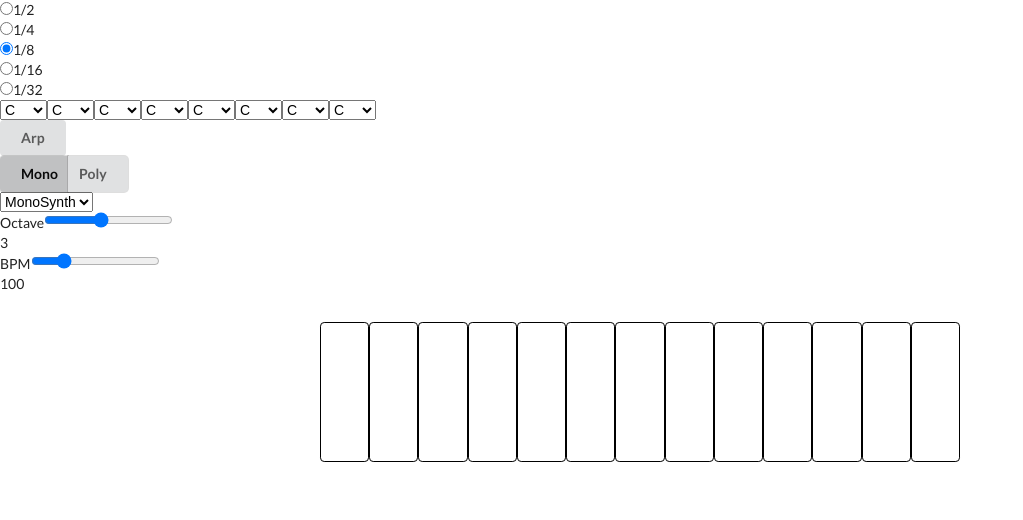
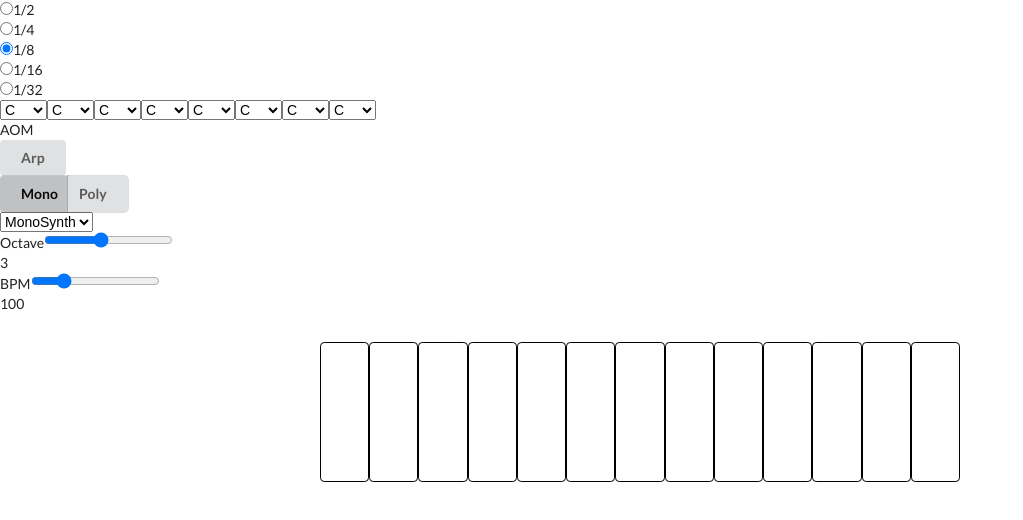
Before and after one commit to hoshikitsunoda/react-synth, a React (Create React App) app: page / in a window 1280 px wide. Shown: the top 520 px of the page, without its empty margins (0-1023 px from the left). Built offline with nearby package versions, Linux system fonts and the light colour scheme.

Commit message:
added octave state and imported ArpeggiatorOctaveMeter in Arpeggiator component #9

```diff
--- a/src/components/Arpeggiator.js
+++ b/src/components/Arpeggiator.js
@@ -1,4 +1,6 @@
 import React, { Component } from 'react'
+import ArpeggiatorOctaveMeter from './ArpeggiatorOctaveMeter'
+
 import { notes, noteLengthValue } from '../constants/Constants'
 
 class Arpeggiator extends Component {
@@ -75,6 +77,7 @@ class Arpeggiator extends Component {
       <div>
         <div className="noteLength">{noteLengthList}</div>
         <div className="sequence">{sequence}</div>
+        <ArpeggiatorOctaveMeter />
         <button
           onClick={this.onClick}
           className={`ui toggle button ${this.state.active ? ' active' : ''}`}
--- a/src/components/ArpeggiatorOctaveMeter.js
+++ b/src/components/ArpeggiatorOctaveMeter.js
@@ -1,10 +1,10 @@
-import React, { Component } from 'react';
+import React, { Component } from 'react'
 
 class ArpeggiatorOctaveMeter extends Component {
-  state = {  }
+  state = { octave: 3 }
   render() {
-    return (  );
+    return <div>AOM</div>
   }
 }
 
-export default ArpeggiatorOctaveMeter;
+export default ArpeggiatorOctaveMeter
```
